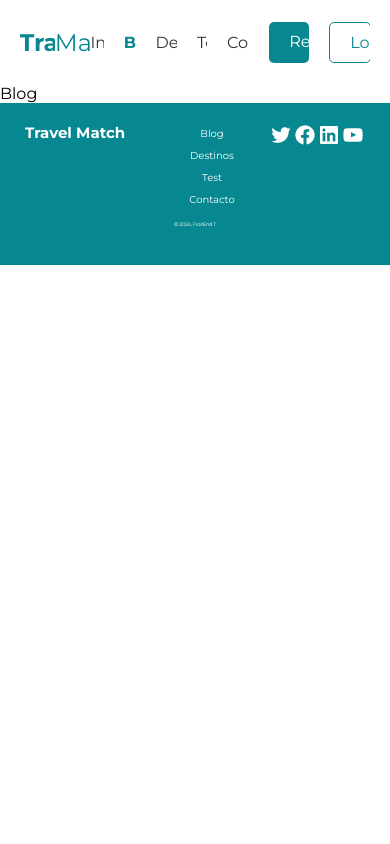
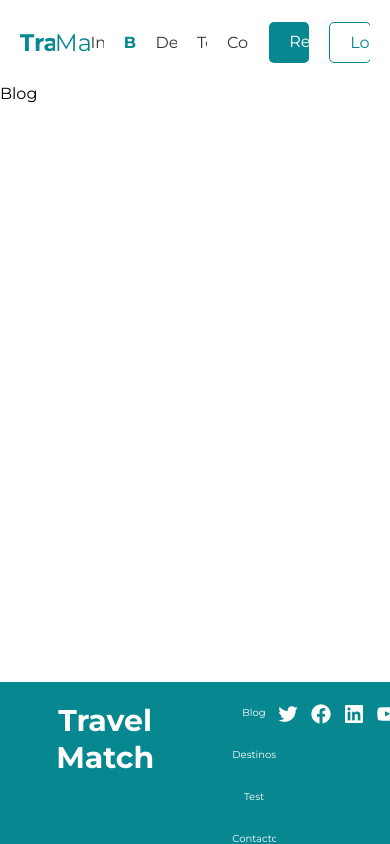
Before and after one commit to MAKAIABootcamp/TravelMatch-project-frontend-7, a React (Vite) app in the folder TravelMatch/: page /Blog/1 in a window 390 px wide. Built offline with nearby package versions, Linux system fonts and the light colour scheme; a web font is replaced by a local one.

Commit message:
componente cards

```diff
--- /dev/null
+++ b/TravelMatch/src/components/Cards/Cards.jsx
@@ -0,0 +1,22 @@
+import React from 'react'
+import './cards.scss'
+
+function Cards() {
+  return (
+    <div class="card">
+        <img src="https://viajandosinafan.com/wp-content/uploads/2021/11/6-870x555.jpg" alt="Imagen del destino" class="card__image"/>
+        <h2 class="card__title">La ceja</h2>
+        <h3 class="card__subtitle">El Salto del Buey</h3>
+        <p class="card__description">El Salto del Buey es una impresionante cascada situada en la Ceja, un destino ideal para los amantes de la naturaleza y la aventura.</p>
+    </div>
+
+  )
+
+
+};
+
+
+
+
+
+export default Cards
--- /dev/null
+++ b/TravelMatch/src/components/Cards/cards.scss
@@ -0,0 +1,36 @@
+// Estilos para la tarjeta
+.card {
+    width: 300px;
+    border: 1px solid #ccc;
+    border-radius: 8px;
+    overflow: hidden;
+    margin-left: 70px;
+    box-shadow: 0 4px 8px rgba(0, 0, 0, 0.1);
+
+    &__image {
+      width: 100%;
+      height: 70%; // Ocupa el 70% de la tarjeta
+      object-fit: cover;
+    }
+
+    &__title, &__subtitle, &__description {
+      padding: 0 16px;
+    }
+
+    &__title {
+      margin-top: 16px;
+      font-size: 1.5em;
+    }
+
+    &__subtitle {
+      margin-top: 8px;
+      font-size: 1.2em;
+      color: #666;
+    }
+
+    &__description {
+      margin-top: 12px;
+      font-size: 1em;
+      color: #333;
+    }
+  }
--- a/TravelMatch/src/components/Footer/Footer.jsx
+++ b/TravelMatch/src/components/Footer/Footer.jsx
@@ -11,7 +11,7 @@ export default function footer() {
         <>
             <div className="footer">
                 <div className="footer_contenido">
-                    <p className="footer_tittle">Travel Match</p>
+                    <h1 className="footer_tittle">Travel Match</h1>
                     <nav className="footer_menu_horizontal">
                         <ul className="footer_menu">
                             <li>Blog</li>
@@ -20,15 +20,15 @@ export default function footer() {
                             <li>Contacto</li>
                         </ul>
                     </nav>
-                    <div>
+                    <div className="icons">
                         <a href=""><img src={Twitter}></img></a>
                         <a href=""><img src={Facebook}></img></a>
                         <a href=""><img src={Linkedin}></img></a>
                         <a href=""><img src={Youtube}></img></a>
                     </div>
                 </div>
+                <p className="copy">© 2024, Front-end 7</p>
 
-                <p className="mallama">© 2024, FronEnd 7</p>
 
             </div>
         </>
--- a/TravelMatch/src/components/Footer/Footer.scss
+++ b/TravelMatch/src/components/Footer/Footer.scss
@@ -12,6 +12,9 @@
 }
 
 .footer {
+    position: fixed;
+    bottom: 0;
+    width: 100%;
     padding: 20px;
     height: 14vh;
     font-family: var(--tipografia-title2);
@@ -24,12 +27,14 @@
 
 .footer_contenido {
     display: flex;
-    justify-content: space-around;
+    justify-content: space-evenly;
+    align-content: center;
     margin-top: 18px;
 }
 
 .footer_menu {
     display: flex;
+    gap: 20px;
     font-family: var(--tipografia-text);
     padding-left: 20px;
     font-size: 14px;
@@ -42,11 +47,15 @@
     font-size: 15px;
 }
 
-.mallama {
+.copy {
     margin-top: 40px;
     font-family: var(--tipografia-text);
     font-weight: normal;
-    font-size: 10px;
+    font-size: 1rem;
+}
+.icons{
+    display: flex;
+    gap: 10px;
 }
 
 @media (max-width: 900px) {
@@ -59,7 +68,6 @@
 }
 
 @media (max-width: 768px) {
-
     .footer {
         padding: 8px;
         padding-top: 2px;
@@ -77,9 +85,8 @@
         font-size: 10px;
     }
 
-    .mallama {
+    .copy {
         margin-top: 10px;
         font-size: 5px;
     }
-
 }
--- a/TravelMatch/src/pages/Destinos/Destinos.jsx
+++ b/TravelMatch/src/pages/Destinos/Destinos.jsx
@@ -1,8 +1,10 @@
 import React from 'react'
+import Cards from"../../components/Cards/Cards"
 
 function Destinos() {
   return (
-    <div>Destinos</div>
+    <Cards/>
+    //<div>Destinos</div>
   )
 }
 
```
Also changed, not shown: TravelMatch/src/components/Contactanos/contactanos.scss (deleted, +0 -46 lines), TravelMatch/src/components/Contactanos/Contactanos.jsx (deleted).
